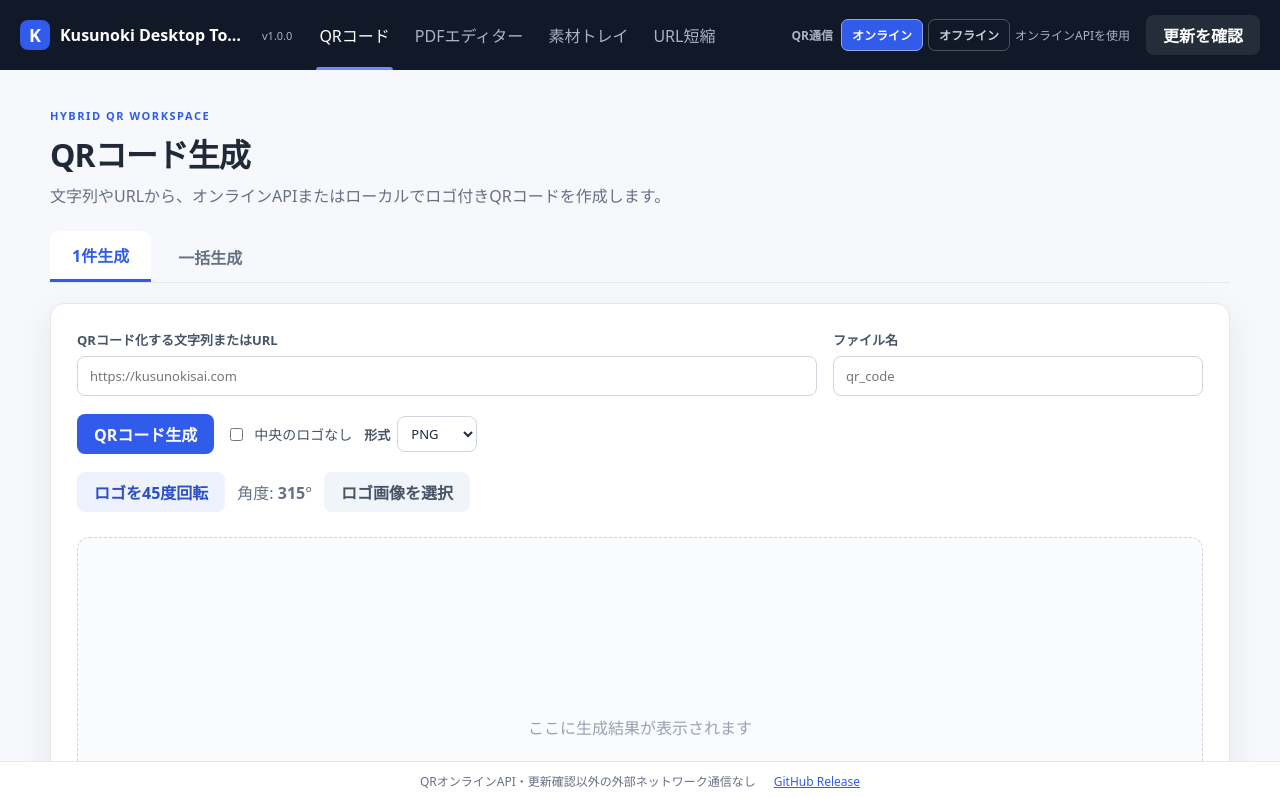
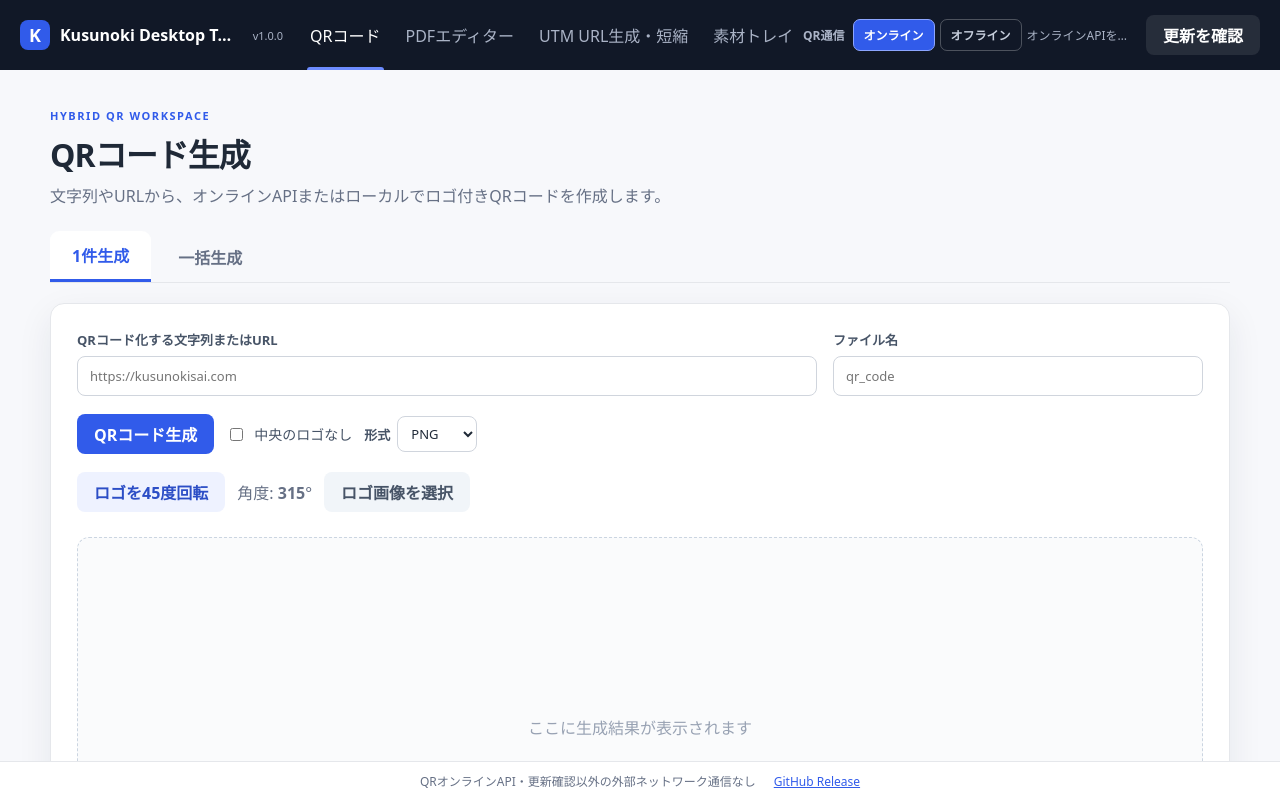
Before and after one commit to KF-itdepartment/Kusunoki-Desktop-Tools, an Electron app: page renderer/index.html in a window 1280 px wide. Shown: the top 798 px of the page. Drawn offline with Linux system fonts and the light colour scheme; no server answers.

Commit message:
refactor: clarify UTM tab navigation

```diff
--- a/renderer/index.html
+++ b/renderer/index.html
@@ -13,8 +13,8 @@
     <nav class="main-nav" aria-label="アプリ切替">
       <button class="nav-button active" type="button" data-view="qr-view">QRコード</button>
       <button class="nav-button" type="button" data-view="pdf-view">PDFエディター</button>
+      <button class="nav-button" type="button" data-view="url-view">UTM URL生成・短縮</button>
       <button class="nav-button" type="button" data-view="assets-view">素材トレイ</button>
-      <button class="nav-button" type="button" data-view="url-view">URL短縮</button>
     </nav>
     <div class="qr-mode-switch" role="group" aria-label="QRコード生成方式">
       <span class="qr-mode-label">QR通信</span>
@@ -103,7 +103,7 @@
     </section>
 
     <section id="url-view" class="view" aria-labelledby="url-heading" hidden>
-      <div class="section-heading"><div><p class="eyebrow">UTM URL WORKSPACE</p><h1 id="url-heading">URL短縮</h1><p>UTM付きの長いURLをローカルで生成し、必要に応じて固定Worker経由で短縮します。</p></div></div>
+      <div class="section-heading"><div><p class="eyebrow">UTM URL WORKSPACE</p><h1 id="url-heading">UTM URL生成・短縮</h1><p>UTM付きの長いURLをローカルで生成し、必要に応じて固定Worker経由で短縮します。</p></div></div>
       <div class="url-layout">
         <form id="url-form" class="panel url-form" novalidate>
           <h2>URLを作成</h2>
```
Also changed, not shown: test/security.test.js (+7 -2 lines).
